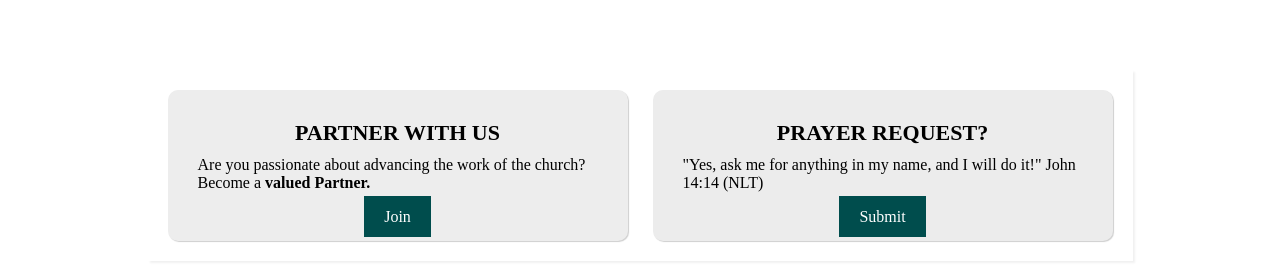
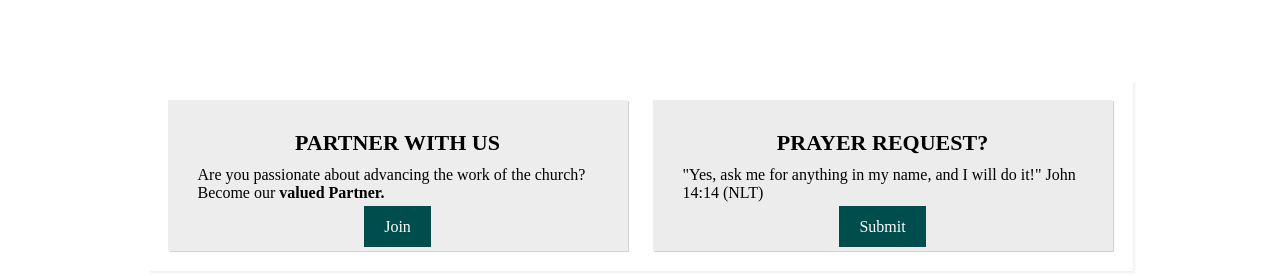
Before and after one commit to Leche90/ChurchApp, a Next.js app in the folder frontend/: page /Home/Home in a window 1280 px wide. Shown: the part 2614-2890 px from the top of the page. Built offline with nearby package versions, Linux system fonts and the light colour scheme.

Commit message:
Updated frontend components

```diff
--- a/frontend/src/App.tsx
+++ b/frontend/src/App.tsx
@@ -15,7 +15,7 @@ import Evangelism from './components/Evangelism/Evangelism';
 import About from './pages/About/About';
 import Teachings from './pages/Teachings/Teachings';
 import Contact from './pages/Contact/Contact';
-import SignUp from './pages/SignUp/SignUp';
+import Partnership from './pages/Partnership/Partnership';
 import CommunityOutreach from './pages/Events/CommunityOutreach/CommunityOutreach';
 import Programs from './pages/Events/Programs/Programs';
 import Prisons from './pages/Events/Prisons/Prisons';
@@ -49,7 +49,7 @@ const App: React.FC = () => {
       <Route path="/about" element={<About />} />
       <Route path="/teachings" element={<Teachings />} />
       <Route path="/contact" element={<Contact />} />
-      <Route path="/signup" element={<SignUp />} />
+      <Route path="/partnership" element={<Partnership />} />
 
       {/* Events pages */}
       <Route path="/community_outreach" element={<CommunityOutreach />} />
--- a/frontend/src/components/Partner/Partner.css
+++ b/frontend/src/components/Partner/Partner.css
@@ -2,7 +2,7 @@
     display: flex;
     align-items: center;
     justify-content: center;
-    margin-top: 80px;
+    margin-top: 90px;
 }
 
 .partner-us {
@@ -44,7 +44,7 @@
     padding: 15px 30px;
     text-align: center;
     width: 400px;
-    border-radius: 10px;
+    border-radius: 1px;
     flex-grow: 0;
     box-shadow: 1px 1px 1px rgba(0, 0, 0, 0.192);
     position: relative;
@@ -55,7 +55,7 @@
     padding: 15px 30px;
     text-align: center;
     width: 400px;
-    border-radius: 10px;
+    border-radius: 1px;
     flex-grow: 0;
     box-shadow: 1px 1px 1px rgba(0, 0, 0, 0.192);
     position: relative;
--- a/frontend/src/components/Partner/Partner.tsx
+++ b/frontend/src/components/Partner/Partner.tsx
@@ -8,7 +8,7 @@ const Partner: React.FC = () => {
         <div className="partner-left">
             <h4 className='partner-title1'>PARTNER WITH US</h4>
             <p className='partner-text'>Are you passionate about advancing the work of the church?
-            Become a <b>valued Partner.</b></p>
+            Become our <b>valued Partner.</b></p>
             <a href ="http://localhost:5173/signup" target="_blank" rel="noopener noreferrer" className='partner-link'> Join </a>
         </div>
         <div className="partner-right">
--- a/frontend/src/pages/SignUp/SignUp.tsx
+++ b/frontend/src/pages/Partnership/Partnership.tsx
@@ -1,6 +1,6 @@
 import React, { useState, useEffect } from 'react';
 import axios from 'axios';
-import './SignUp.css';
+import './Partnership.css';
 
     // Define the type for the country data returned from the API
     interface Country {
@@ -9,7 +9,7 @@ import './SignUp.css';
     };
     }
 
-    const SignUp: React.FC = () => {
+    const Partnership: React.FC = () => {
     // Initial form state
 
     const [formData, setFormData] = useState({
@@ -557,4 +557,4 @@ import './SignUp.css';
 
     };
 
-    export default SignUp;
+    export default Partnership;
```
Also changed, not shown: frontend/src/pages/Partnership/Partnership.css (renamed from frontend/src/pages/SignUp/SignUp.css).
